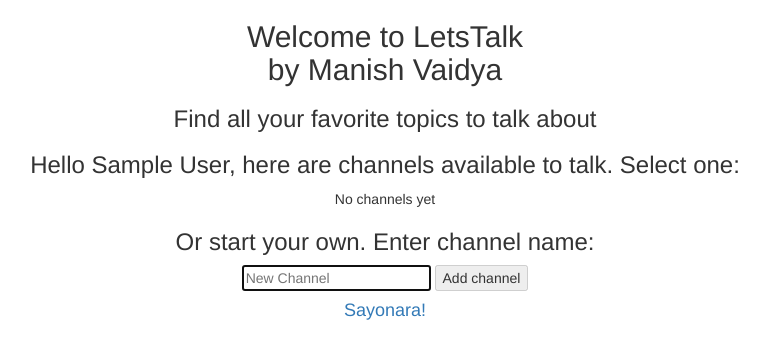
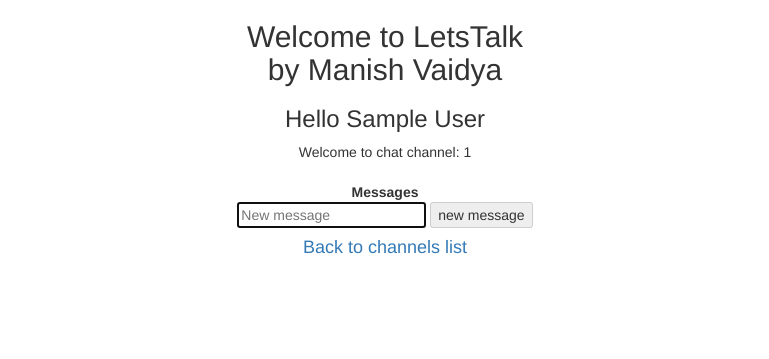
Before and after one commit to manishnewprojects/cs50_project2, a Flask app: page / in a window 1280 px wide. Shown: the top 359 px of the page, without its empty margins (255-1024 px from the left). Run offline with Flask 2, Linux system fonts and the light colour scheme; the visitor is signed in with stand-in values (Sample User, id 1); some libraries are stand-ins or nearby versions.

Commit message:
all works except 100 limit, personalization

```diff
--- a/application.py
+++ b/application.py
@@ -2,29 +2,36 @@ import os
 
 from flask import Flask, session, render_template, request, flash
 from flask import redirect, session, abort, url_for,session,logging,request
-from flask_socketio import SocketIO, join_room, emit, disconnect
+from flask_socketio import SocketIO, join_room, leave_room, emit, disconnect
+
+import logging, time
+
 
 
 app = Flask(__name__)
 socketio = SocketIO(app)
+
+log = logging.getLogger('werkzeug')
+log.disabled = True
 
 #Defs to allow session
 app.config['SESSION_TYPE']	 = 'filesystem'
 app.secret_key 				 = os.urandom(12)
 
 
-channel_count=-1
+channel_id=-1
 channel_list = {}
-channel_data = [[[]]]
-error = ""
-
+channel_message_history = [[[]]]
+channel_messages = []
+message_store=""
 
 #Base
 @app.route('/')
 def index():
+	global channel_id
  	if session.get('logged_in'):
-		return render_template("channels.html")
-	else:
+ 	 	return render_template("chats.html", channel=session['channel'])
+ 	else:
 		return redirect(url_for('dp_set'))
 
 
@@ -41,57 +48,88 @@ def dp_set():
 
 @app.route("/channels", methods=["GET", "POST"])
 def channels():
-	if request.method == "POST":
-		return render_template("channels.html")
-	return render_template("dp_set.html")
+	#if request.method == "POST":
+	return render_template("channels.html")
+	#return render_template("dp_set.html")
 
 @socketio.on('startup')
 def on_startup():
-	global channel_count, channel_list
+	global channel_id, channel_list
 	ch_list=""
 
-	if channel_count > -1:
-		for value in channel_list.values():
-			ch_list+="<li> <a href=\"chats/"+value+"\">"+value+"</a></li>"
+	if (channel_id == -1):
+		session['channel'] =""
+
+	if channel_id > -1:
+		for key in channel_list.keys():
+			ch_list+="<li> <a href=\"chats/"+key+"\">"+key+"</a></li>"
 
  		emit('master_channel_list', { "ch_list" : ch_list}, broadcast=True)
 
 
 @socketio.on('add channel')
 def on_add_channel(channel_name):
-	global channel_count, channel_list, error
+	global channel_id, channel_list, error
 	ch_list=""
  	error=""
 
-	if channel_name in channel_list.values():
+	if channel_name in channel_list.keys():
 		error = "Channel already exists!"
-		emit('error',{"error_msg" : error}, broadcast=True)
+		emit('error',{"error_msg" : error, "channel": channel_name})
 	else:
-		channel_count+=1
-		session['channel_id']=channel_count
-		channel_list.update({channel_count:channel_name})
-		for value in channel_list.values():
-			ch_list+="<li> <a href=\"chats/"+value+"\">"+value+"</a></li>"
+		channel_id+=1
+		session['channel_id']=channel_id
+		channel_messages.append(channel_id)
+		channel_messages[channel_id] = ""
+
+		channel_message_history.append(channel_id)
+		#channel_message_history[channel_id][0]=""
+
+		channel_list.update({channel_name:channel_id})
+		for key in channel_list.keys():
+			ch_list+="<li> <a href=\"chats/"+key+"\">"+key+"</a></li>"
 
  		emit('current_channel_list', { "ch_list" :  ch_list }, broadcast=True)
 
 
 @app.route("/chats/<channel>",  methods=["GET", "POST"])
 def chats(channel):
+	global channel_id
+
 	session['channel'] = channel
+	session['channel_id'] = channel_list.get(channel)
+	channel_id = session['channel_id']
+
  	return render_template("chats.html", channel=channel)
 
+@socketio.on('join_now')
+def joining():
+	global channel_id, channel_messages
+
+	join_room(channel_id)
+	emit('message_history',{"chat_so_far" : channel_messages[session['channel_id']]}, room=channel_id)
+
+@socketio.on('leave_now')
+def joining():
+	global channel_id
+
+	leave_room(channel_id)
 
 @socketio.on('message posted')
-def message_posted(message_id, message):
-	global channel_count, channel_list, chat_data
-	message_store=""
+def message_posted(message):
+	global channel_id, channel_list, message_store, channel_messages
 
-	message_store+=session['dp_name']+":"+message+"<br>"
-	message_id+=1
 
- 	#chat_data[chat_data[session['channel_id']].append(message_id)].append(message)
-	emit('message_buffer',{"chat_history" : message_store}, broadcast=True)
+	#channel_message_history[session['channel_id']] += 1
+	#channel_message_history[session['channel_id']][0] = message
+
+	ts = time.gmtime()
+
+	channel_messages[session['channel_id']] += ((time.strftime("%x %X", ts)+":"+session['dp_name']+":"+message+"<br>"))
+
+	#message_store+=session['dp_name']+":"+message+"<br>"
+
+ 	emit('message_buffer',{"chat_history" : channel_messages[session['channel_id']]}, room=channel_id)
 
 
 @app.route("/logout",  methods=["GET", "POST"])
--- a/static/index.js
+++ b/static/index.js
@@ -8,7 +8,6 @@
     // Enable button only if there is text in the input field
     document.querySelector('#channel').onkeyup = () => {
 
-        document.querySelector('#error_message').innerHTML = ""
 
         if (document.querySelector('#channel').value.length > 0)
             document.querySelector('#submit').disabled = false;
@@ -35,15 +34,20 @@
         document.querySelector('#channel').value = '';
         document.querySelector('#submit').disabled = true;
 
+
+
+        socket.on('error', function(data) {
+
+            if ((data.error_msg != "") && (data.channel == channel_name)){
+             alert("channel already exists");
+             }
+         });
+
         // Stop form from submitting
         return false;
+
+
     };
-
-    socket.on('error', function(data) {
-         if (data.error_msg != "") {
-            document.querySelector('#error_message').innerHTML = data.error_msg;
-        }
-    });
 
 
 });
--- a/static/messages.js
+++ b/static/messages.js
@@ -2,7 +2,15 @@
 
 document.addEventListener('DOMContentLoaded', () => {
 
-message_id=0;
+socket.emit('leave_now');
+
+socket.emit('join_now');
+
+socket.on('message_history', function(data) {
+
+        document.querySelector('#messages').innerHTML = data.chat_so_far ;
+
+    });
 
 // By default, submit button is disabled
 document.querySelector('#message_submit').disabled = true;
@@ -21,13 +29,12 @@ document.querySelector('#message_submit').disabled = true;
  document.querySelector('#new-message').onsubmit = () => {
 
 	var message = document.getElementById("message").value;
-    message_id+=1;
 
-    socket.emit('message posted', message_id, message);
+    socket.emit('message posted', message);
 
     socket.on('message_buffer', function(data) {
 
-   document.querySelector('#messages').innerHTML = data.chat_history ;
+        document.querySelector('#messages').innerHTML = data.chat_history ;
 
     });
 
--- a/templates/channels.html
+++ b/templates/channels.html
@@ -34,7 +34,8 @@
 </div>
 
 
- <ul id="channels">
+
+<ul id="channels">
 
 <li> No channels yet </li>
 
@@ -42,6 +43,7 @@
 
 
 <script type="text/javascript">
+
 
 
 socket.emit('startup');
@@ -58,13 +60,13 @@ document.querySelector('#channels').innerHTML =  data.ch_list;
 <h3>Or start your own. Enter channel name: </h3>
 
 
+
 <form id="new-channel">
       <input id="channel" autocomplete="off" autofocus placeholder="New Channel" type="text">
       <input id="submit" type="submit" value="Add channel">
-  </form>
+</form>
 
 
-<p id="error_message"> </p>
 
 <p>
  <h4><a href="/logout">Sayonara!</a></h4>
--- a/templates/chats.html
+++ b/templates/chats.html
@@ -16,6 +16,7 @@
 
 
   var socket = io.connect('http://' + document.domain + ':' + location.port,{'sync disconnect on unload':true});
+
 
 
 </script>
@@ -40,7 +41,7 @@
 
  <div> Welcome to chat channel: {{channel}} </div>
 
- <br> Messages: <br> <div id="messages">  </div>
+ <br> <strong> Messages </strong> <br> <div id="messages">  </div>
 
 
 
@@ -50,7 +51,7 @@
   </form>
 
 
- <h4><a href="/">Back to channels list</a></h4>
+ <h4><a href="/channels">Back to channels list</a></h4>
 </p>
 
 
--- a/templates/dp_set.html
+++ b/templates/dp_set.html
@@ -33,6 +33,8 @@
 <button type="submit" class="btn form-control btn-default"><b>LetsTalk</b></button>
 </form>
 
+
+
 </div>
 
   <div class="col-lg-4 col-sm-6 " style="text-align: center; background-color: skyblue">
```
Also changed, not shown: 1 other file.
